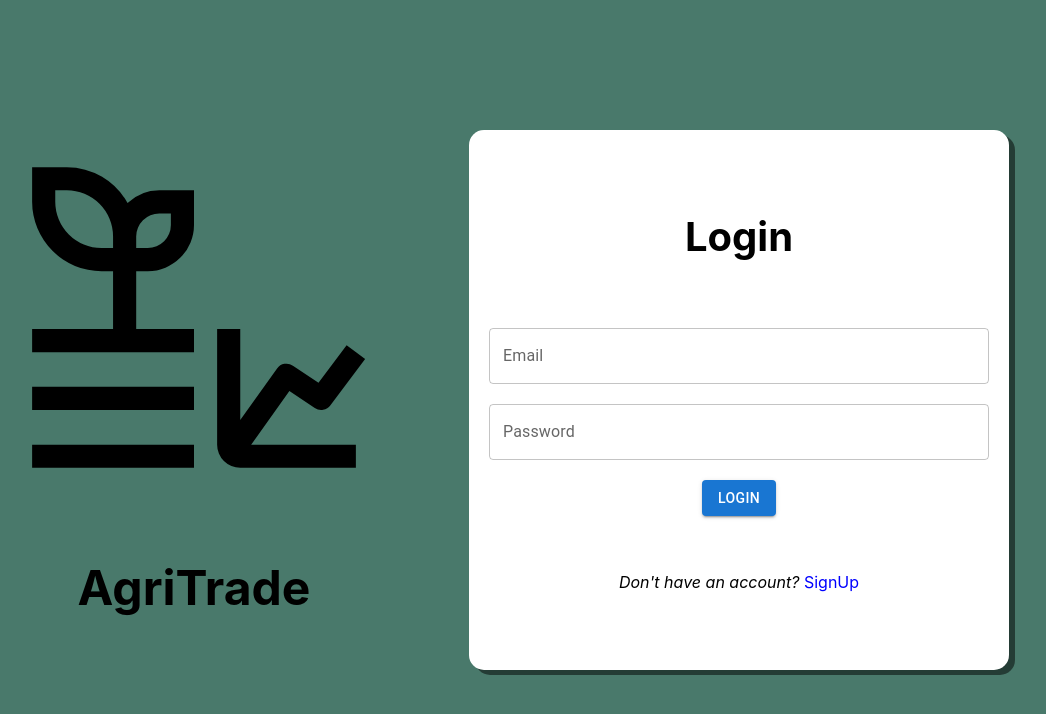
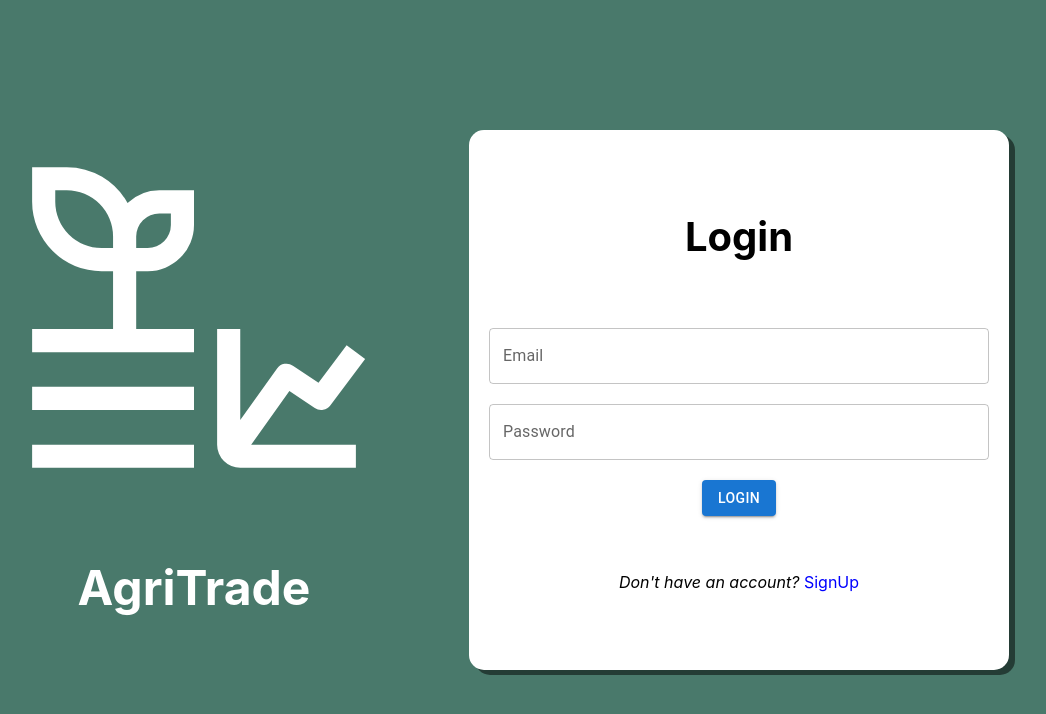
Before and after one commit to CODExJATIN/agritrade, a React (Create React App) app: page /login in a window 1280 px wide. Shown: the top 714 px of the page, without its empty margins (131-1177 px from the left). Built offline with nearby package versions, Linux system fonts and the light colour scheme; a web font is replaced by a local one.

Commit message:
UI fixes

```diff
--- a/src/components/Forms/LoginForm/LoginForm.jsx
+++ b/src/components/Forms/LoginForm/LoginForm.jsx
@@ -22,8 +22,8 @@ const LoginForm = () => {
   return (
     <div className="main">
         <div className="icon">
-            <svg xmlns="http://www.w3.org/2000/svg" width="1em" height="1em" viewBox="0 0 32 32" ><path fill="currentColor" d="m24.251 21.37l2.194 1.462A1 1 0 0 0 27.8 22.6l3-4l-1.6-1.2l-2.433 3.244l-2.212-1.476a1 1 0 0 0-1.369.25L20 23.879V16h-2v10a2 2 0 0 0 2 2h10v-2h-9.057zM2 21h14v2H2zm0 5h14v2H2zm9-10v-5h1a4.005 4.005 0 0 0 4-4V4h-3a3.98 3.98 0 0 0-2.747 1.107A6 6 0 0 0 5 2H2v3a6.007 6.007 0 0 0 6 6h1v5H2v2h14v-2zm2-10h1v1a2 2 0 0 1-2 2h-1V8a2 2 0 0 1 2-2M8 9a4.005 4.005 0 0 1-4-4V4h1a4.005 4.005 0 0 1 4 4v1z"/></svg>
-            <h2>AgriTrade</h2>
+            <svg xmlns="http://www.w3.org/2000/svg" width="1em" height="1em" viewBox="0 0 32 32" ><path fill="white" d="m24.251 21.37l2.194 1.462A1 1 0 0 0 27.8 22.6l3-4l-1.6-1.2l-2.433 3.244l-2.212-1.476a1 1 0 0 0-1.369.25L20 23.879V16h-2v10a2 2 0 0 0 2 2h10v-2h-9.057zM2 21h14v2H2zm0 5h14v2H2zm9-10v-5h1a4.005 4.005 0 0 0 4-4V4h-3a3.98 3.98 0 0 0-2.747 1.107A6 6 0 0 0 5 2H2v3a6.007 6.007 0 0 0 6 6h1v5H2v2h14v-2zm2-10h1v1a2 2 0 0 1-2 2h-1V8a2 2 0 0 1 2-2M8 9a4.005 4.005 0 0 1-4-4V4h1a4.005 4.005 0 0 1 4 4v1z"/></svg>
+            <h2 style={{color:'white'}}>AgriTrade</h2>
         </div>
         <div className="login">
             <h1>Login</h1>
```
